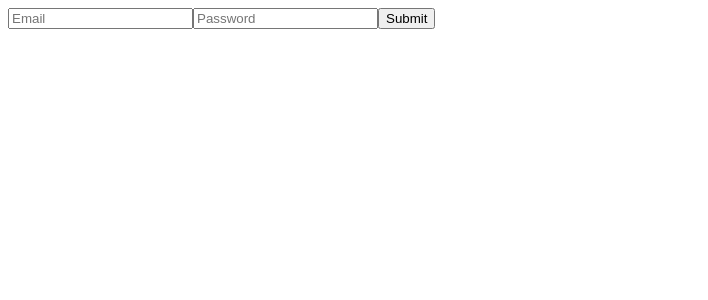
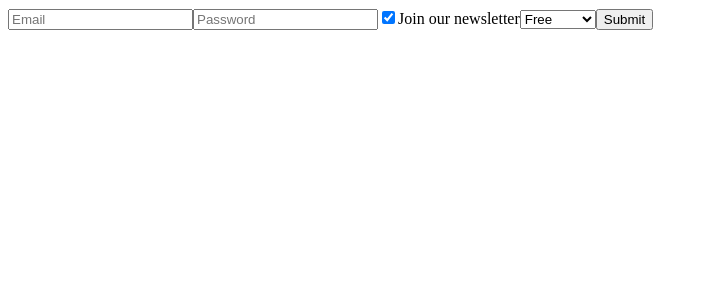
Before and after one commit to ajfsdeveloper/react-formik-yup-app, a React (Create React App) app: page / in a window 1280 px wide. Shown: the top 300 px of the page, without its empty margins (0-708 px from the left). Built offline with nearby package versions, Linux system fonts and the light colour scheme.

Commit message:
Add checkbox and select components

```diff
--- a/src/App.js
+++ b/src/App.js
@@ -1,19 +1,29 @@
 import React from 'react'
 import { withFormik, Form, Field } from 'formik'
 
-const App = () => (
+const App = ({ values }) => (
   <Form>
     <Field type="email" name="email" placeholder="Email" />
     <Field type="password" name="password" placeholder="Password" />
+    <label>
+      <Field type="checkbox" name="newsletter" checked={values.newsletter} />
+      Join our newsletter
+    </label>
+    <Field component="select" name="plan">
+      <option value="free">Free</option>
+      <option value="premium">Premium</option>
+    </Field>
     <button type="submit">Submit</button>
   </Form>
 )
 
 const FormikApp = withFormik({
-  mapPropsToValues({ email, password }) {
+  mapPropsToValues({ email, password, newsletter, plan }) {
     return {
       email: email || '',
-      password: password || ''
+      password: password || '',
+      newsletter: newsletter || true,
+      plan: plan || 'free'
     }
   },
   handleSubmit(values) {
```
